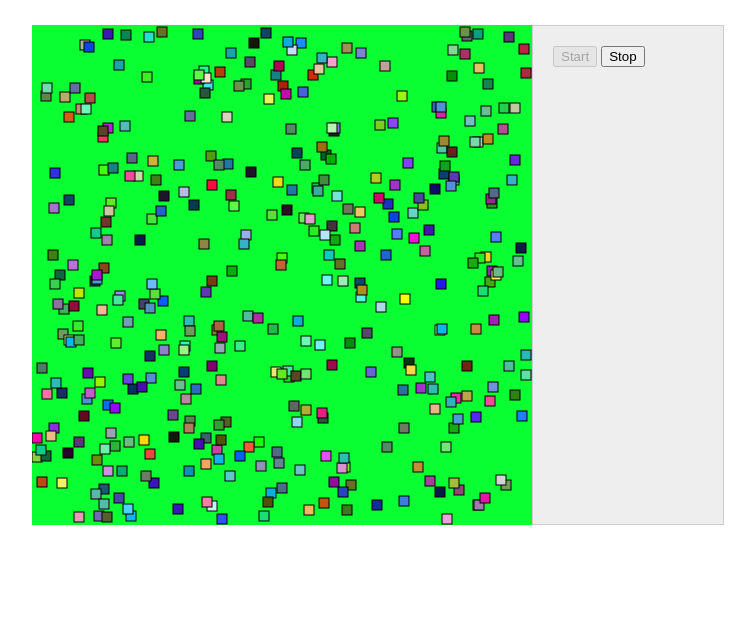
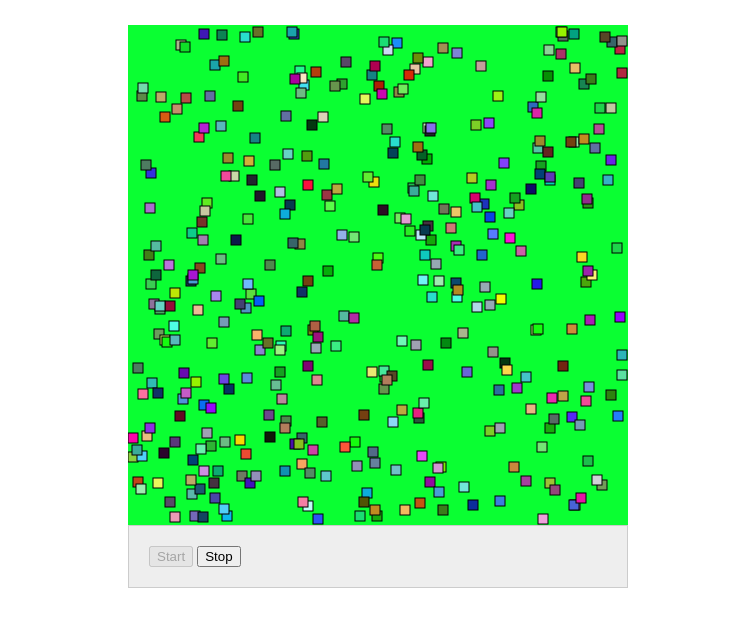
Before and after one commit to maroun-baydoun/evolve, a website built with webpack: page src/index.html in a window 1280 px wide. Both pictures are taken after a click on the button "Start". Shown: the whole page, without its empty margins (262-1017 px from the left). Built offline with nearby package versions, Linux system fonts and the light colour scheme.

Commit message:
Code linting

```diff
--- a/index.html
+++ b/src/index.html
@@ -4,8 +4,6 @@
         <title>Evolve</title>
         <meta charset="UTF-8">
         <meta name="viewport" content="width=device-width, initial-scale=1.0">
-        <link rel="stylesheet" href="style.css"/>
-	<script src="dist/app.bundle.js"></script>
     </head>
     <body>
         <div class="container">
--- a/src/js/app.js
+++ b/src/js/app.js
@@ -1,17 +1,17 @@
-import * as Util from "./util";
 import LifeCycle from "./lifeCycle";
 
-    var canvas = window.document.getElementById('canvas');
-    var context = canvas.getContext('2d');
+import "../style.css";
 
 
-    var startButton = window.document.getElementById('start');
-    var stopButton = window.document.getElementById('stop');
+const canvas = window.document.getElementById("canvas");
+const context = canvas.getContext("2d");
 
-    var timeOut = null;
+const startButton = window.document.getElementById("start");
+const stopButton = window.document.getElementById("stop");
 
-    startButton.addEventListener('click', function(){
+let timeOut = null;
 
+startButton.addEventListener("click", function () {
   this.disabled = "disabled";
   stopButton.removeAttribute("disabled");
 
@@ -19,12 +19,9 @@ import LifeCycle from "./lifeCycle";
   LifeCycle.start();
 
   cycle();
-
-
 });
 
-      stopButton.addEventListener('click', function(){
-
+stopButton.addEventListener("click", function () {
   this.disabled = "disabled";
   startButton.removeAttribute("disabled");
 
@@ -33,46 +30,33 @@ import LifeCycle from "./lifeCycle";
   LifeCycle.reset();
 
   draw();
-
 });
 
-
-    function cycle(){
-
+function cycle() {
   LifeCycle.generation();
 
   draw();
 
-        timeOut = window.setTimeout(function() {
-
+  timeOut = window.setTimeout(() => {
     cycle();
-
   }, LifeCycle.generationDelay);
-
 }
 
-
-
-   function draw(){
-
+function draw() {
   context.clearRect(0, 0, canvas.width, canvas.height);
 
-       var color = LifeCycle.groundColor;
+  const { r, g, b } = LifeCycle.groundColor;
 
-       color = "rgb("+color.r+", "+color.g+", "+color.b+")";
+  const color = `rgb(${r} ,${g} ,${b})`;
 
   context.fillStyle = color;
   context.fillRect(0, 0, 500, 500);
 
-
-       for(var i = 0; i < LifeCycle.bugs.length; i++){
-
-            var bug = LifeCycle.bugs[i];
+  for (let i = 0; i < LifeCycle.bugs.length; i++) {
+    const bug = LifeCycle.bugs[i];
 
     bug.draw(context);
-
   }
 }
 
-
 draw();
--- a/src/js/bug.js
+++ b/src/js/bug.js
@@ -1,8 +1,6 @@
 import * as Util from "./util";
 
-    function Bug(x, y, width, height, color, gender){
-
-
+function Bug(x, y, width, height, color, gender) {
   this.x = x;
   this.y = y;
   this.width = width;
@@ -11,56 +9,62 @@ import * as Util from "./util";
   this.gender = gender;
   this.age = 0;
 
-       this.fitness = function(color){
-            return (1/Math.sqrt(Math.pow((this.color.r-color.r), 2), Math.pow((this.color.g-color.g), 2), Math.pow((this.color.b-color.b), 2)))*1000;
+  this.fitness = function (color) {
+    const {r, g, b} = color;
+    return (
+      (1 /
+        Math.sqrt(
+          Math.pow(this.color.r - r, 2) +
+          Math.pow(this.color.g - g, 2) +
+          Math.pow(this.color.b - b, 2)
+        )) *
+      1000
+    );
   },
-       this.mateWith = function(mate){
 
-           if((this.gender !== mate.gender) && (this.age >= Bug.MATING_AGE && mate.age >= Bug.MATING_AGE)){
+  this.mateWith = function (mate) {
+    if((this.gender == mate.gender) || this.age < Bug.MATING_AGE || mate.age < Bug.MATING_AGE) {
+      return;
+    }
 
+    const random = Util.random(0, 100);
 
-                var random = Util.random(0, 100);
+    const color = {
+      r: random % 3 === 0 ? this.color.r : mate.color.r,
+      g: random % 3 === 0 ? this.color.g : mate.color.g,
+      b: random % 3 === 0 ? this.color.b : mate.color.b,
+    };
 
-                var color = {};
+    const gender =
+          Util.random(1, 100) % 2 === 0 ? Bug.GENDER_MALE : Bug.GENDER_FEMALE;
 
-                color.r = random%3 === 0?this.color.r:mate.color.r;
-                color.g = random%3 === 0?this.color.g:mate.color.g;
-                color.b = random%3 === 0?this.color.b:mate.color.b;
+    return new Bug(0, 0, this.width, this.height, color, gender);
+  },
 
-                var gender = Util.random(1, 100)%2===0?Bug.GENDER_MALE:Bug.GENDER_FEMALE;
+  this.mutate = function () {
+    const value = Util.random(1, 255);
+    const random = Util.random(1, 500);
 
-                var descendant = new Bug(0, 0, this.width, this.height, color, gender);
-
-                return descendant;
-            }
-       },
-       this.mutate = function(){
-
-           var value = Util.random(1, 255);
-           var random = Util.random(1, 500);
-
-           if(random%6 === 0){
+    if (random % 6 === 0) {
       this.color.r = value;
-           }
-           else if(random%7 === 0){
+    } else if (random % 7 === 0) {
       this.color.g = value;
     }
-           if(random%8 === 0){
+    if (random % 8 === 0) {
       this.color.b = value;
     }
   },
-       this.draw = function(context){
 
-            context.fillStyle ="rgb("+this.color.r+","+this.color.g+","+this.color.b+")";
+  this.draw = function (context) {
+    context.fillStyle =
+        "rgb(" + this.color.r + "," + this.color.g + "," + this.color.b + ")";
     context.fillRect(this.x, this.y, this.width, this.height);
 
     context.lineWidth = 1;
-            context.strokeStyle = 'black';
+    context.strokeStyle = "black";
     context.strokeRect(this.x, this.y, this.width, this.height);
-
-
   };
-};
+}
 
 Bug.DEFAULT_WIDTH = 10;
 Bug.DEFAULT_HEIGHT = 10;
--- a/src/js/lifeCycle.js
+++ b/src/js/lifeCycle.js
@@ -2,87 +2,76 @@ import * as Util from "./util";
 import Bug from "./bug";
 
 var LifeCycle = {
-        groundColor:{r:10, g:255, b:50},
-        generationDelay : 500,
+  groundColor: { r: 10, g: 255, b: 50 },
+  generationDelay: 500,
   bugs: [],
   generationCount: 0,
-        createInitialPopulation: function (size, areaWidth, areaHeight) {
-
+  createInitialPopulation: function(size, areaWidth, areaHeight) {
     for (var i = 0; i < size; i++) {
-
       var x = Util.random(0, areaWidth - Bug.DEFAULT_WIDTH);
       var y = Util.random(0, areaHeight - Bug.DEFAULT_HEIGHT);
 
-                var gender = Util.random(1, 100) % 2 === 0 ? Bug.GENDER_MALE : Bug.GENDER_FEMALE;
+      var gender =
+        Util.random(1, 100) % 2 === 0 ? Bug.GENDER_MALE : Bug.GENDER_FEMALE;
 
       var bug = new Bug(
         x,
         y,
         Bug.DEFAULT_WIDTH,
         Bug.DEFAULT_WIDTH,
-                        {r: Util.random(0, 255), g: Util.random(0, 255), b: Util.random(0, 255)},
+        {
+          r: Util.random(0, 255),
+          g: Util.random(0, 255),
+          b: Util.random(0, 255)
+        },
         gender
       );
 
       this.bugs.push(bug);
-
     }
-
   },
-        start: function () {
+  start: function() {
     this.generationCount = 1;
   },
-        generation: function () {
-
-            var length = this.bugs.length;
+  generation: function() {
+    let length = this.bugs.length;
 
     var random = Util.random(1, 100);
 
     if (random % 5 === 0) {
-
       random = Util.random(0, length);
 
-                var bug = this.bugs[random];
+      const bug = this.bugs[random];
 
       if (bug) {
-
         bug.mutate();
-
       }
     }
 
-            this.bugs.sort(function (bug1, bug2) {
+    this.bugs.sort(function(bug1, bug2) {
+      const fitness1 = bug1.fitness(LifeCycle.groundColor);
+      const fitness2 = bug2.fitness(LifeCycle.groundColor);
 
-                var fitness1 = bug1.fitness(LifeCycle.groundColor);
-                var fitness2 = bug2.fitness(LifeCycle.groundColor);
-
-                if (fitness1 > fitness2)
-                    return -1;
-                if (fitness1 < fitness2)
-                    return 1;
+      if (fitness1 > fitness2) return -1;
+      if (fitness1 < fitness2) return 1;
 
       return 0;
-
     });
 
-            for (var i = 0; i < length; i++) {
-
+    for (let i = 0; i < length; i++) {
       var bug = this.bugs[i];
 
       bug.age++;
 
       if (this.generationCount >= 10 && this.generationCount % 5 === 0) {
-
-                    var bugsToRemove = Math.floor(this.bugs.length * 0.01);
+        const bugsToRemove = Math.floor(this.bugs.length * 0.01);
         this.bugs.splice(length - bugsToRemove, bugsToRemove);
 
         length = this.bugs.length;
         continue;
-
       }
 
       if (bug.age >= LifeCycle.BUG_MAX_AGE) {
-
         this.bugs.splice(i, 1);
 
         length--;
@@ -90,16 +79,18 @@ import Bug from "./bug";
       }
 
       if (this.bugs.length < 1000) {
-                    if (i === 0 || (i <= length / 2 && this.generationCount % 2 === 0) || (i > length / 2 && this.generationCount % 4 === 0)) {
-
-                        var j = Util.random(0, (length / 2) + 1);
+        if (
+          i === 0 ||
+          (i <= length / 2 && this.generationCount % 2 === 0) ||
+          (i > length / 2 && this.generationCount % 4 === 0)
+        ) {
+          const j = Util.random(0, length / 2 + 1);
 
           if (j !== i) {
-                            var otherBug = this.bugs[j];
+            const otherBug = this.bugs[j];
 
             if (otherBug) {
-
-                                var child = bug.mateWith(otherBug);
+              const child = bug.mateWith(otherBug);
 
               if (child) {
                 child.x = Util.random(0, 500 - Bug.DEFAULT_WIDTH);
@@ -109,29 +100,20 @@ import Bug from "./bug";
               }
             }
           }
-
-
+        }
       }
     }
 
-            }
-
-
     this.generationCount++;
-
   },
 
-        reset : function(){
-
+  reset: function() {
     this.generationCount = 0;
     this.bugs = [];
   }
-
-
-
 };
 
 LifeCycle.BUG_MAX_AGE = 40;
 LifeCycle.COMPETITITVE_EDGE = 20;
 
-    export default  LifeCycle;
+export default LifeCycle;
--- a/src/style.css
+++ b/src/style.css
@@ -1,4 +1,19 @@
-body, html{padding:0; margin: 0;}
-.container{width: 692px; margin: 25px auto;}
-canvas {float: left;}
-.sidebar{float: left;padding: 20px;background: #eee; width: 150px;height: 458px; border: 1px solid #ccc;}
+body, html{
+    padding:0;
+    margin: 0;
+}
+.container{
+    width: 500px;
+    margin: 25px auto;
+    display: flex;
+    flex-direction: column;
+}
+canvas {
+    height: 500px;
+    width: 500px;
+}
+.sidebar{
+    padding: 20px;
+    background: #eee;
+    border: 1px solid #ccc;
+}
--- a/webpack.config.js
+++ b/webpack.config.js
@@ -1,21 +1,34 @@
-const path = require('path');
+const path = require("path");
+const HtmlWebpackPlugin = require("html-webpack-plugin");
+
+const SRC_PATH = path.resolve(__dirname, "src");
+const DIST_PATH = path.resolve(__dirname, "dist");
 
 module.exports = {
-	 entry: './src/js/app.js',
-	module: {
+  entry: path.join(SRC_PATH, "js", "app.js"),
+  output: {
+    filename: "app.bundle.js",
+    path: DIST_PATH
+  },
+  module: {
     rules: [
       {
         test: /\.(js)$/,
         exclude: /node_modules/,
-        use: ['babel-loader']
+        use: ["babel-loader"]
+      },
+      {
+        test: /\.css$/i,
+        use: ["style-loader", "css-loader"]
       }
     ]
   },
   resolve: {
-    extensions: ['.js']
+    extensions: [".js"]
   },
-	 output: {
-		filename: 'app.bundle.js',
-		 path: path.resolve(__dirname, 'dist'),
-	 },
+  plugins: [
+    new HtmlWebpackPlugin({
+      template: path.join(SRC_PATH, "index.html")
+    })
+  ]
 };
```
Also changed, not shown: package.json (+8 -6 lines), src/js/util.js (+3 -7 lines), .eslintrc.js, 2 other files. Lines whose indentation alone changed are shown as unchanged.
